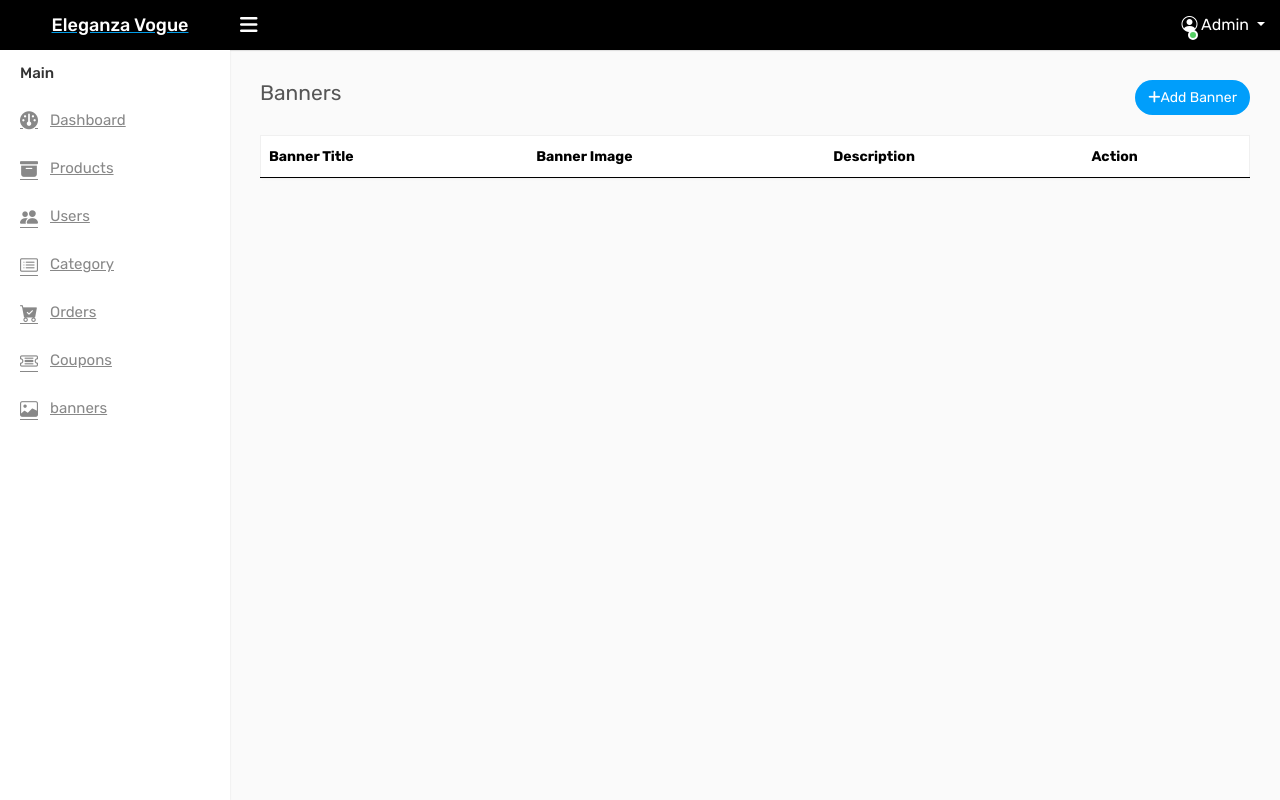
After one commit to IamShivakumar/ProjectEleganzeVogue, a Django app: page /admin/banners/ in a window 1280 px wide. The commit adds this page. Run offline with Django 5.2, Linux system fonts and the light colour scheme; the visitor is signed in with stand-in values (Sample User, id 1); data that the repository does not hold is empty; some libraries are stand-ins or nearby versions.

Commit message:
Added CRUD operations on Banner Listing

```diff
--- a/adminside/urls.py
+++ b/adminside/urls.py
@@ -1,6 +1,6 @@
 from django.contrib import admin
 from django.urls import path,include
-from .  views import adminlogin,categorylisting,addCategory,editcategory,blockcategory,productlisting,addproducts,signout,userlisting,blockuser,editproduct,blockproduct,orderlisting,change_order_status,couponlisting,approve_return,get_quantity,update_sku,generate_pdf,delete_coupon
+from .  views import adminlogin,categorylisting,addCategory,editcategory,blockcategory,delete_banner,productlisting,banner_listing,addBanner,addproducts,signout,userlisting,blockuser,editproduct,blockproduct,orderlisting,change_order_status,couponlisting,approve_return,get_quantity,update_sku,generate_pdf,delete_coupon
 
 
 urlpatterns = [
@@ -24,6 +24,10 @@ urlpatterns = [
     path('user-details/',userlisting,name='userlisting'),
     path('blockuser/<int:user_id>',blockuser,name='blockuser'),
 
+    #Banner Crud
+    path('banners/',banner_listing,name='banner_listing'),
+    path('add-banner/',addBanner,name='addbanner'),
+    path('Delete_banner/<int:banner_id>',delete_banner,name='delete_banner'),
     path('orders/',orderlisting,name='orderlisting'),
     path('change-status/<int:order_id>',change_order_status,name='change_order_status'),
     path('approve-return/',approve_return,name='approveReturn'),
--- a/adminside/views.py
+++ b/adminside/views.py
@@ -9,7 +9,7 @@ from django.contrib.auth import authenticate, login, logout
 from django.views.decorators.csrf import csrf_exempt
 from django.contrib import messages
 from users.models import CustomUser
-from adminside.models import category, size, products, product_sku, productImages,Order,Order_items,coupon
+from adminside.models import category, size, products, product_sku, productImages,Order,Order_items,coupon,banners
 from .forms import CouponForm
 from django.views.generic import TemplateView
 from django.views.decorators.cache import cache_control
@@ -336,9 +336,53 @@ def blockuser(request, user_id):
         user.is_active = True
     user.save()
     return redirect("userlisting")
+# ----------------------------------------------------------------------------------
+
+@cache_control(no_cache=True, must_revalidate=True, no_store=True)
+@login_required(login_url="adminlogin")
+@user_passes_test(lambda u :u.is_admin)
+def banner_listing(request):
+    if request.method == "GET":
+        banner_data = banners.objects.all()
+        return render(request, "bannerlisting.html", {"banners": banner_data})
+
+@cache_control(no_cache=True, must_revalidate=True, no_store=True)
+@login_required(login_url="adminlogin")
+@user_passes_test(lambda u :u.is_admin)
+def addBanner(request):
+    if request.method == "GET":
+        return render(request, "addbanner.html")
+    if request.method=="POST":
+        banner_title = request.POST.get("banner_title")
+        description=request.POST.get("description")
+        banner_image = request.FILES.get("banner_image")
+        errors = {}
+        if len(banner_title) == 0:
+            errors["banner_title"] = "Banner title should Not be empty"
+        if errors:
+            return render(request, "addbanner.html", {"errors": errors})
+        else:
+            banner_create = banners.objects.create(
+                title=banner_title,description=description
+            )
+            if banner_image:
+                banner_create.banner_image = banner_image
+            banner_create.save()
+            return redirect("banner_listing")
+
+@login_required(login_url="adminlogin")
+@user_passes_test(lambda u :u.is_admin)
+def delete_banner(request,banner_id):
+    try:
+        banner=banners.objects.get(id=banner_id)
+        banner.delete()
+    except banners.DoesNotExist:
+        pass
+    return redirect('banner_listing')
+
+# ----------------------------------------------------------------------------------
 
 
-# ----------------------------------------------------------------------------------
 @login_required(login_url="adminlogin")
 @user_passes_test(lambda u :u.is_admin)
 def orderlisting(request):
--- a/templates/admintemplates/adminbase.html
+++ b/templates/admintemplates/adminbase.html
@@ -70,7 +70,7 @@
                             <a href="{% url 'couponlisting'%}"><i class="bi bi-ticket-detailed"></i><span>Coupons</span></a>
                         </li>
                         <li>
-                            <a href="#"><i class="bi bi-image"></i> <span>banners</span></a>
+                            <a href="{%url 'banner_listing'%}"><i class="bi bi-image"></i> <span>banners</span></a>
                         </li>
                 </div>
             </div>
--- /dev/null
+++ b/templates/admintemplates/bannerlisting.html
@@ -0,0 +1,68 @@
+{% extends "adminbase.html" %}
+{%block content%}
+<div class="page-wrapper">
+    <div class="content">
+        <div class="row">
+            <div class="col-sm-4 col-3">
+                <h4 class="page-title">Banners</h4>
+            </div>
+            <div class="col-sm-8 col-9 text-right m-b-20">
+                <a href="{% url 'addbanner'%}" class="btn btn-primary float-right btn-rounded"><i
+                        class="fa fa-plus"></i>Add Banner</a>
+            </div>
+        </div>
+        <div class="row">
+            <div class="col-md-12">
+                <div class="table-responsive">
+                    <table class="table table-striped custom-table">
+                        <thead>
+                            <tr>
+                                <th style="min-width:50px;">Banner Title</th>
+                                <th>Banner Image</th>
+                                <th>Description</th>
+                                <th>Action</th>
+                            </tr>
+                        </thead>
+                        <tbody>
+                            {% for banner in banners %}
+                            <tr>
+                                <td>
+                                    <h2>{{banner.title}}</h2>
+                                </td>
+                                <td>
+                                    {% if banner.banner_image %}
+                                    <img class="categories-image" src="{{banner.banner_image.url}}">
+                                    {%else%}
+                                    <span>Image not available</span>
+                                    {%endif%}
+                                </td>
+                                <td>{{banner.description}}</td>
+                                <td>
+                                    <a href="#" class="btn btn-warning">Edit</a>
+                                    <a href="#delete_category-{{forloop.counter}}" class="btn btn-danger mt-2" data-bs-toggle="modal"
+                                        data-bs-target="#delete_category-{{forloop.counter}}">Delete</a>
+                                </td>
+                            </tr>
+                            {%endfor%}
+                        </tbody>
+                    </table>
+                </div>
+            </div>
+        </div>
+    </div>
+</div>
+{% for banner in banners %}
+<div  class="modal fade delete-modal" id="delete_category-{{forloop.counter}}" role="dialog" >
+    <div class="modal-dialog modal-dialog-centered">
+        <div class="modal-content">
+            <div class="modal-body text-center">
+                <h3>Are you sure want to Block this Category?{{categories.name}}</h3>
+                <div class="m-t-20"> <a href="#" class="btn btn-white" data-bs-dismiss="modal">Close</a>
+                    <a href="{%url 'delete_banner' banner.id %}" class="btn btn-danger">Delete</a>
+                </div>
+            </div>
+        </div>
+    </div>
+</div>
+{%endfor%}
+{%endblock%}
--- a/templates/admintemplates/productlisting.html
+++ b/templates/admintemplates/productlisting.html
@@ -48,8 +48,8 @@
                                     <a href="{% url 'editproduct' product.id%}" class="btn btn-warning mb-2">Edit</a>
                                     <a class="btn btn-danger mb-2" href="#delete_product-{{forloop.counter}}" data-bs-toggle="modal"
                                         data-bs-target="#delete_product-{{forloop.counter}}">Block</a>
-                                    <a href="#" class="btn btn-primary text-light mb-2">View Image
-                                        Details</a>
+                                    <!-- <a href="#" class="btn btn-primary text-light mb-2">View Image
+                                        Details</a> -->
                                     <a href="#" class="btn btn-dark text-light mb-2" data-bs-toggle="modal" data-bs-target="#edit_variant-{{ forloop.counter }}">Edit Variant</a>
                                 </td>
                             </tr>
--- a/templates/usertemplates/userbasetemplate.html
+++ b/templates/usertemplates/userbasetemplate.html
@@ -78,7 +78,7 @@
                 </div>
                 <div class="col-lg-3 col-md-3">
                     <div class="header__nav__option">
-                        <a href="#" class="search-switch"><i class="bi bi-search"></i></a>
+                        <!-- <a href="#" class="search-switch"><i class="bi bi-search"></i></a> -->
                         <a href="{% url 'wishlist'%}"><i class="fa-regular fa-heart"></i></a>
                         <a href="{% url 'cart'%}"><i class="bi bi-bag"></i></a>
                         {%if user.is_authenticated %}
```
Also changed, not shown: adminside/models.py (+8 -0 lines), authentication/views.py (+172 -118 lines), templates/admintemplates/addbanner.html (added, +46 -0 lines), templates/admintemplates/dashboard.html (+82 -0 lines), templates/usertemplates/homepage.html (+5 -26 lines), adminside/migrations/0031_banners.py (added), adminside/migrations/0032_alter_banners_title.py (added), media/banner_images/hero-3.jpg (added), 3 other files.
